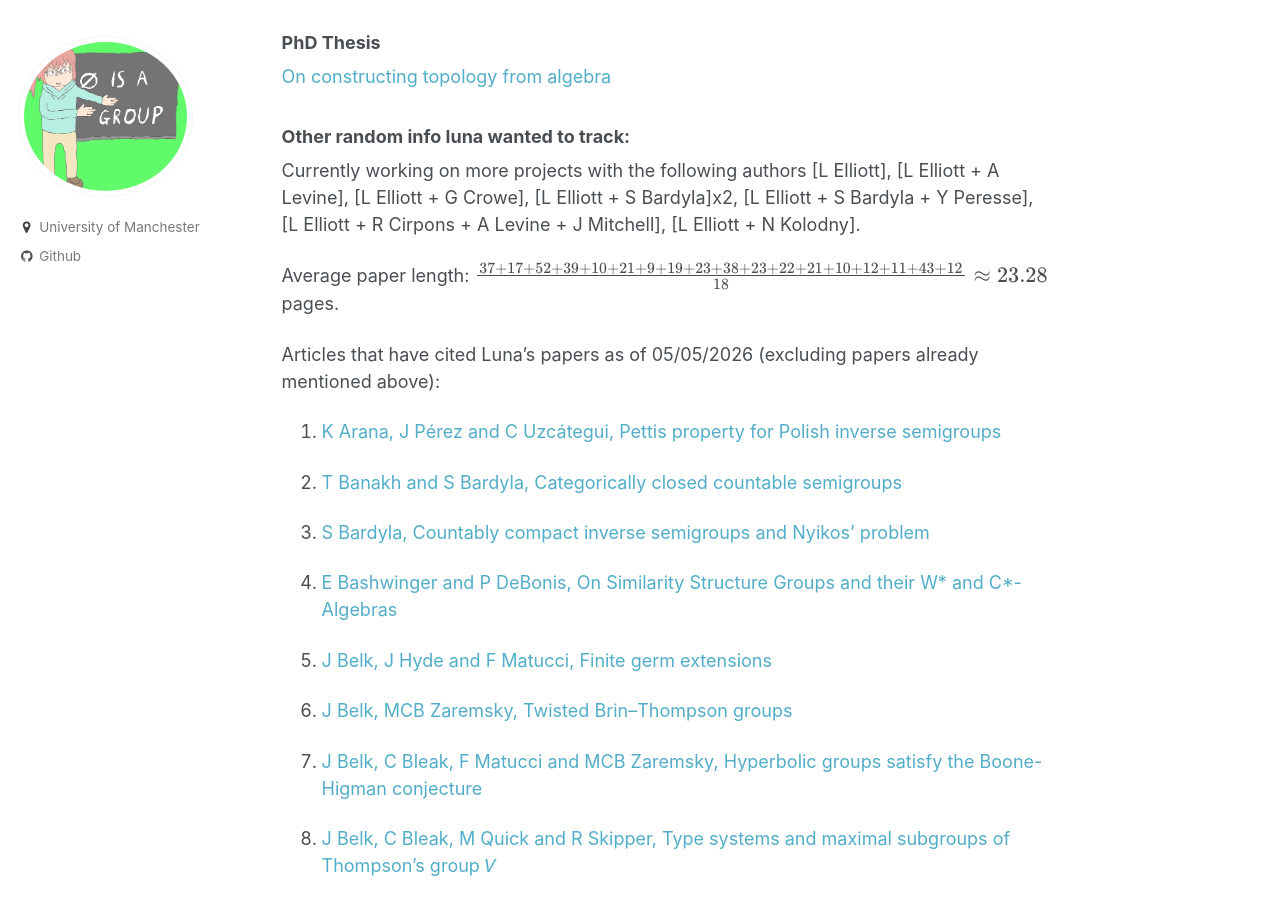
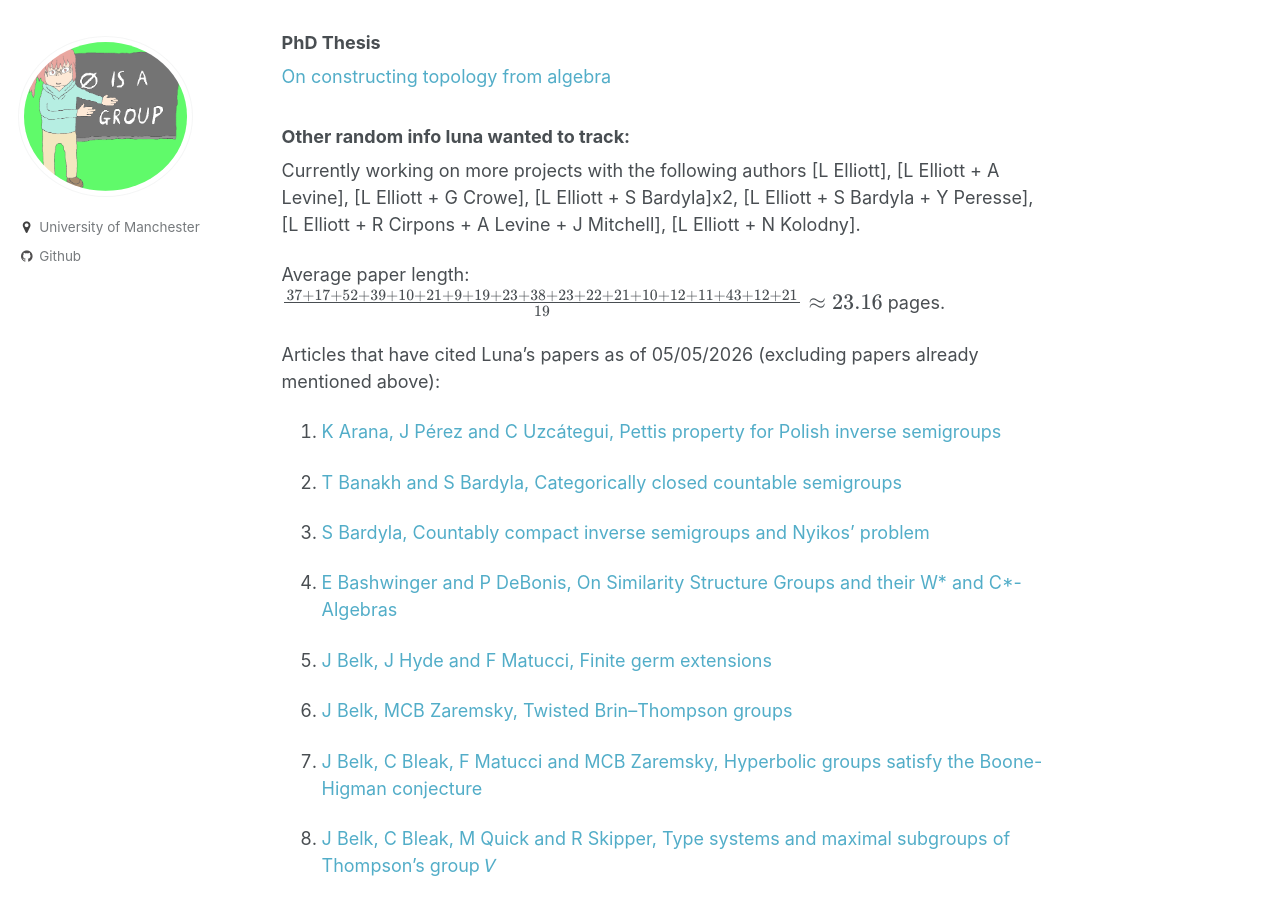
Before and after one commit to le27/L-Elliott, a Jekyll site: the page built from _pages/papers.md, in a window 1280 px wide and 900 px high, scrolled down 1942 px. Built offline with Jekyll 4.4.1, drawn with Linux system fonts in a browser that asks for light colours; formulas are drawn with MathJax 3.

Commit message:
Fix average paper length calculation
Updated the average paper length calculation to include an additional value.

```diff
--- a/_pages/papers.md
+++ b/_pages/papers.md
@@ -66,7 +66,7 @@
 ### Other random info luna wanted to track:
 Currently working on more projects with the following authors [L Elliott], [L Elliott + A Levine], [L Elliott + G Crowe], [L Elliott + S Bardyla]x2, [L Elliott + S Bardyla + Y Peresse], [L Elliott + R Cirpons + A Levine + J Mitchell], [L Elliott + N Kolodny].
 
-Average paper length: $$\frac{37+17+52+39+10+21+9+19+23+38+23+22+21+10+12+11+43+12}{18} \approx 23.28$$ pages.
+Average paper length: $$\frac{37+17+52+39+10+21+9+19+23+38+23+22+21+10+12+11+43+12+21}{19} \approx 23.16$$ pages.
 
 Articles that have cited Luna's papers as of 05/05/2026 (excluding papers already mentioned above):
 
```
